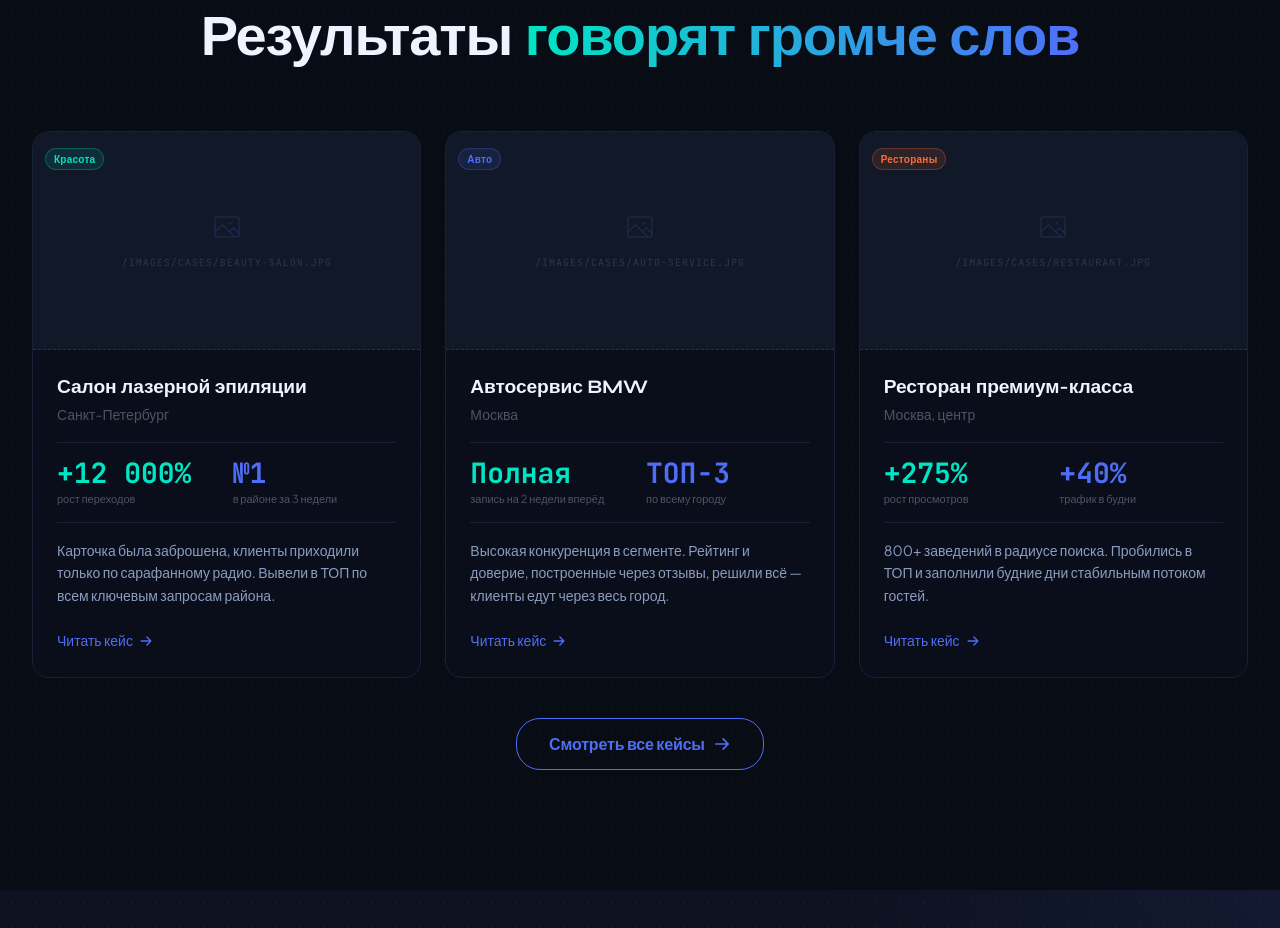
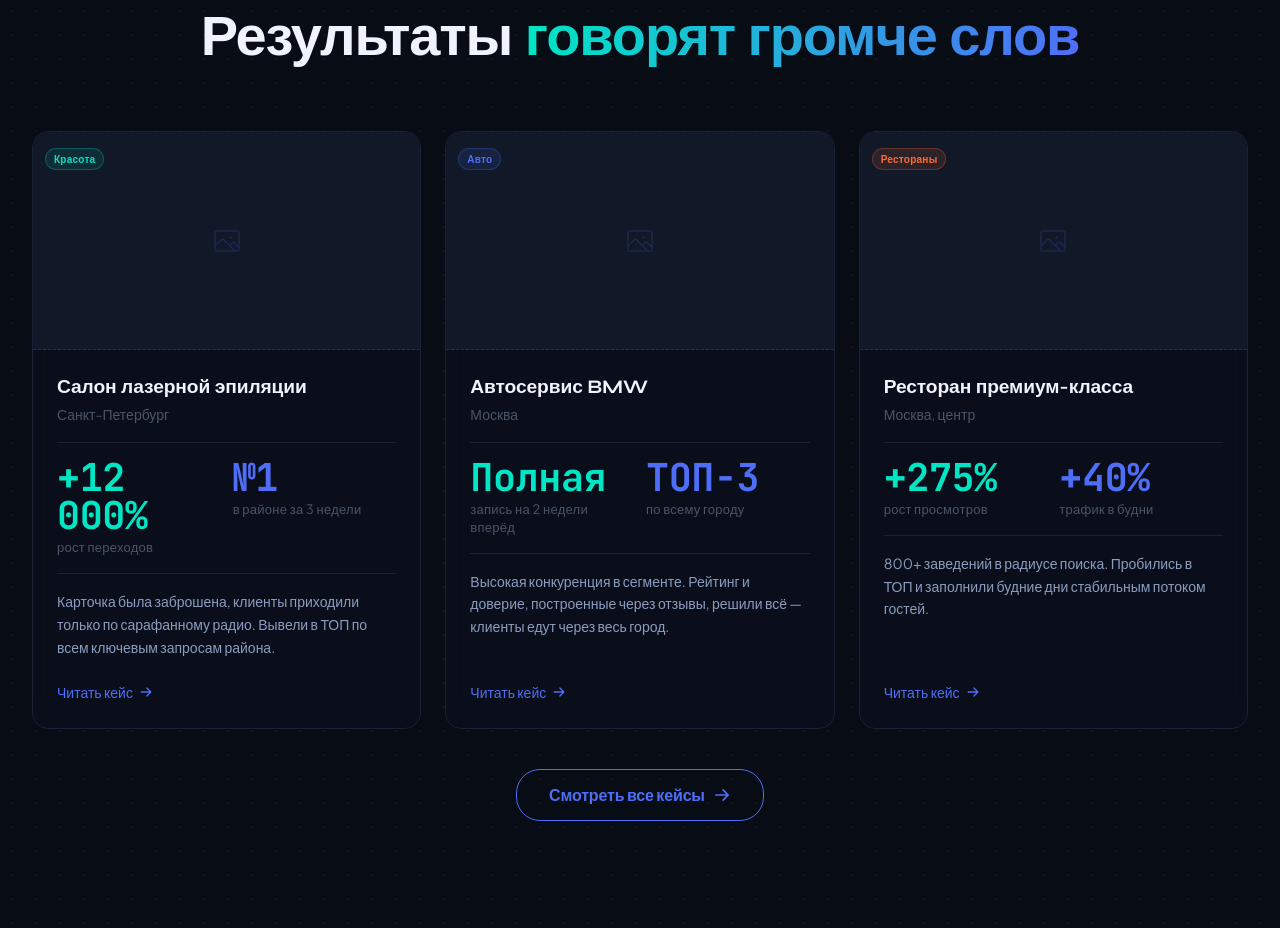
Before and after one commit to Dmitriy0709/awsm-site, a Next.js app: page / in a window 1280 px wide. Shown: the part 6060-6988 px from the top of the page. Built offline with nearby package versions, Linux system fonts and the light colour scheme.

Commit message:
fix(polish): case cards — Link wrapper, remove imageSrc text, fix group-hover, metric tokens

```diff
--- a/components/sections/home/CasesPreviewSection.tsx
+++ b/components/sections/home/CasesPreviewSection.tsx
@@ -1,5 +1,6 @@
 'use client'
 
+import Link from 'next/link'
 import { motion } from 'framer-motion'
 import { ArrowRight, Image as ImageIcon } from '@phosphor-icons/react'
 import { FadeIn } from '@/components/motion/FadeIn'
@@ -104,12 +105,13 @@ export function CasesPreviewSection() {
 
 function CaseCard({ item }: { item: Case }) {
   const badgeVariant = CATEGORY_BADGE_VARIANT[item.category] ?? 'muted'
-  const mainMetric = item.metrics[0]
+  const mainMetric   = item.metrics[0]
   const secondMetric = item.metrics[1]
 
   return (
+    <Link href="/cases" className="group block h-full focus-visible:outline-none focus-visible:ring-2 focus-visible:ring-primary/40 rounded-xl">
       <motion.article
-      className="glass-card overflow-hidden flex flex-col h-full"
+        className="glass-card overflow-hidden flex flex-col h-full cursor-pointer"
         whileHover={{ y: -6 }}
         transition={{ duration: 0.22, ease: 'easeOut' }}
       >
@@ -117,37 +119,23 @@ function CaseCard({ item }: { item: Case }) {
         <div
           className="relative w-full overflow-hidden"
           style={{ paddingBottom: '56.25%' }}
-        aria-label={`Фото — ${item.title}`}
+          aria-hidden="true"
         >
           <div
-          className="absolute inset-0 flex flex-col items-center justify-center gap-3"
-          style={{
-            background: '#111827',
-            border: 'none',
-            borderBottom: '1px dashed rgba(79,110,247,0.25)',
-          }}
-          aria-hidden="true"
+            className="absolute inset-0 flex items-center justify-center bg-surface-elevated"
+            style={{ borderBottom: '1px dashed rgba(79,110,247,0.25)' }}
           >
-          {/* Category label overlay */}
-          <div
-            className="absolute top-3 left-3"
-          >
+            <div className="absolute top-3 left-3">
               <Badge variant={badgeVariant} size="sm">
                 {CATEGORY_LABELS[item.category]}
               </Badge>
             </div>
-
-          {/* Placeholder icon */}
             <ImageIcon size={32} color="rgba(79,110,247,0.25)" weight="thin" />
-          <span className="font-mono text-[10px] text-text-disabled uppercase tracking-widest px-4 text-center">
-            {item.imageSrc}
-          </span>
           </div>
         </div>
 
         {/* Content */}
         <div className="p-6 flex flex-col flex-1 gap-4">
-        {/* Title + city */}
           <div>
             <h3 className="font-display font-bold text-heading-s text-text-primary mb-1">
               {item.title}
@@ -155,7 +143,6 @@ function CaseCard({ item }: { item: Case }) {
             <p className="font-body text-body-s text-text-muted">{item.city}</p>
           </div>
 
-        {/* Metrics */}
           <div className="grid grid-cols-2 gap-3 py-4 border-y border-border">
             <MetricCell value={mainMetric.value} label={mainMetric.label} primary />
             {secondMetric && (
@@ -163,20 +150,19 @@ function CaseCard({ item }: { item: Case }) {
             )}
           </div>
 
-        {/* Description */}
           <p className="font-body text-body-s text-text-secondary leading-relaxed flex-1">
             {item.description}
           </p>
 
-        {/* Read more */}
           <div className="mt-auto pt-1">
-          <span className="inline-flex items-center gap-1.5 font-body text-body-s text-primary font-medium group-hover:gap-2.5 transition-all">
+            <span className="inline-flex items-center gap-1.5 font-body text-body-s text-primary font-medium group-hover:gap-2.5 transition-all duration-200">
               Читать кейс
               <ArrowRight size={14} weight="bold" aria-hidden="true" />
             </span>
           </div>
         </div>
       </motion.article>
+    </Link>
   )
 }
 
@@ -187,22 +173,16 @@ function MetricCell({
   label,
   primary = false,
 }: {
-  value: string
-  label: string
+  value:   string
+  label:   string
   primary?: boolean
 }) {
   return (
     <div>
-      <p
-        className="font-mono font-bold leading-none mb-1"
-        style={{
-          fontSize: 'clamp(20px, 2.5vw, 28px)',
-          color: primary ? '#00E5C4' : '#4F6EF7',
-        }}
-      >
+      <p className={`font-mono font-bold text-metric-sm leading-none mb-1 ${primary ? 'text-secondary' : 'text-primary'}`}>
         {value}
       </p>
-      <p className="font-body text-[11px] text-text-muted leading-snug">{label}</p>
+      <p className="font-body text-caption text-text-muted leading-snug">{label}</p>
     </div>
   )
 }
```
Lines whose indentation alone changed are shown as unchanged.
